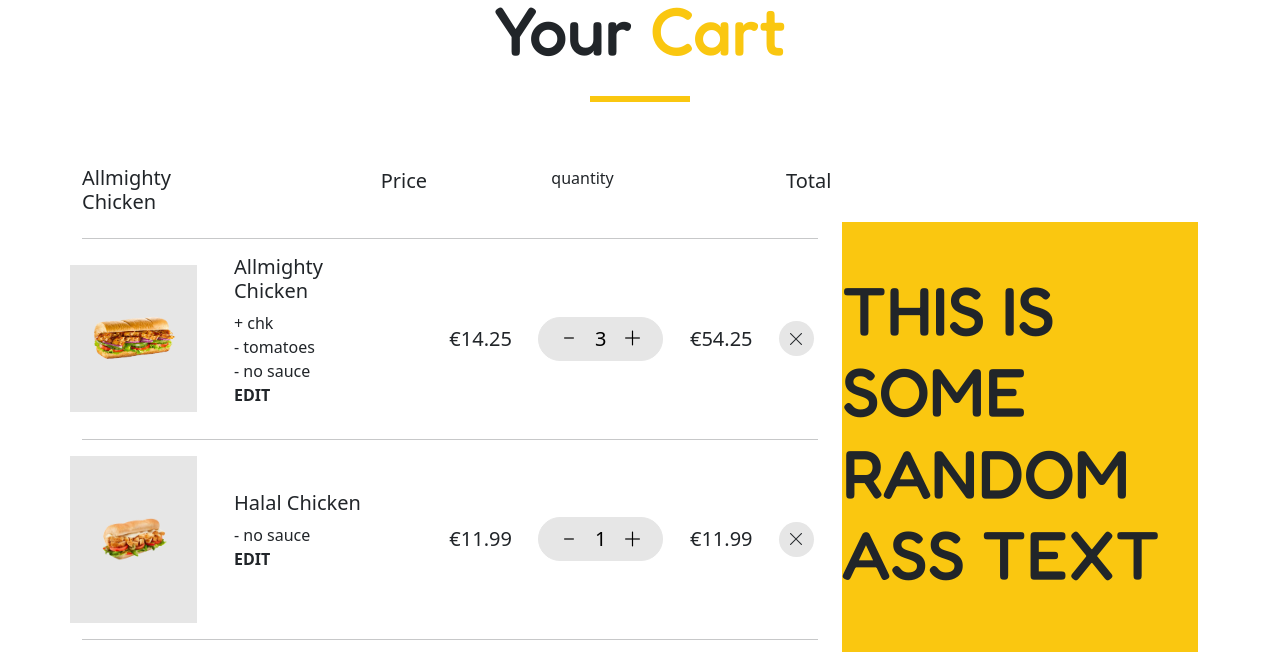
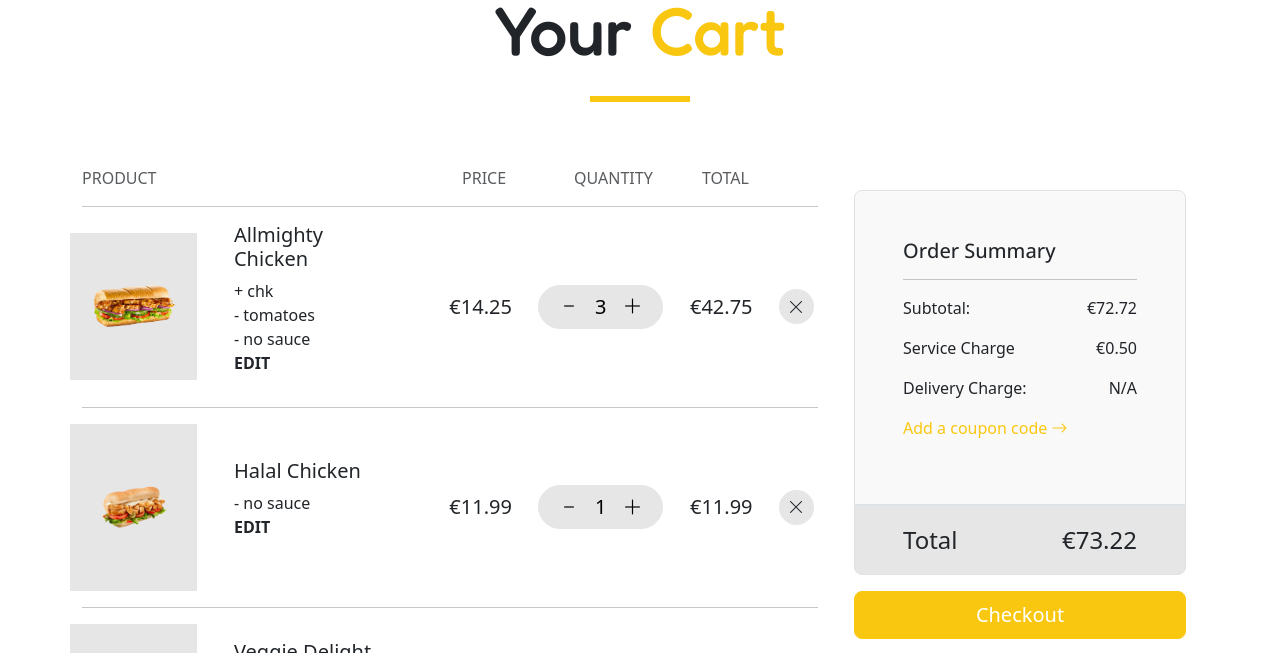
Before and after one commit to lchka/CAGreenville, a website: page cart.html in a window 1280 px wide. Shown: the part 74-727 px from the top of the page. Drawn offline with nearby package versions, Linux system fonts and the light colour scheme.

Commit message:
cart page done need to add responsiveness

```diff
--- a/cart.html
+++ b/cart.html
@@ -96,26 +96,26 @@
 				</div>
 			</div>
 			<!-- top side  -->
-			<div class="col-md-8">
-				<div class="row d-felx justify-content-between">
-					<div class="subName col-md-3">
-						<h4 class="fs-5">Allmighty Chicken</h4>
+			<div class="col-md-8 topSide  ">
+				<div class="row d-none d-md-flex text-muted text-uppercase fw-medium fs-6">
+					<div class="subName col-md-5">
+						Product
 
 					</div>
-					<div class="price col-md-1 ">
-						<div class="fs-5">
+					<div class="price col-md-1 mx-5 px-4">
+						<div class="">
 							Price
 						</div>
 					</div>
-					<div class="counter col-md-2">
+					<div class="counter col-md-2 px-4">
 						<div class=" ">
 
 							quantity
 
 						</div>
 					</div>
-					<div class="Total col-md-1 ">
-						<div class="fs-5">
+					<div class="Total col-md-1 px-4">
+						<div class="">
 							Total
 						</div>
 					</div>
@@ -157,7 +157,7 @@
 						</div>
 						<div class="Total col-md-1 fw-medium">
 							<div class="fs-5">
-								€54.25
+								€42.75
 							</div>
 						</div>
 						<div class="exit col-md-1">
@@ -260,13 +260,37 @@
 				</div>
 				<!-- Right Side Content -->
 				<div class="col-md-4">
-					<div class="bigBoc2 bg-item1 py-5">
-						<h1>THIS IS SOME RANDOM ASS TEXT</h1>
+					<div class="container-lg">
+						<div class="bigBoc2 rounded-top-3 bg-prod-bg border border-1 border-muted py-5 px-5">
+							<h5>Order Summary</h5>
+							<hr>
+							<div class="d-flex justify-content-between">
+								<p>Subtotal:</p>
+								<p>€72.72</p>
+							</div>
+							<div class="d-flex justify-content-between">
+								<p>Service Charge</p>
+								<p>€0.50</p>
+							</div>
+							<div class="d-flex justify-content-between">
+								<p>Delivery Charge:</p>
+								<p>N/A</p>
+							</div>
+							<a class="text-decoration-none text-item1" href="">
+								<p>Add a coupon code <i class="bi bi-arrow-right"></i></p>
+							</a>
+
+						</div>
+						<div
+							class=" py-3 px-5 mb-3 rounded-bottom-3 d-flex justify-content-between align-items-center bg-light-footer border border-1 ">
+							<p class="fs-4 m-0">Total</p>
+							<p class="fs-4 m-0 fw-medium ">€73.22</p>
+						</div>
+						<button type="button" class=" py-2 text-item8 rounded-3 col-md-12 fs-5 fw-medium btn btn-primary btn-item1 px-5">Checkout</button>
 					</div>
 				</div>
 			</div>
 		</div>
-
 
 		<!-- footer -->
 		<footer class="container-fluid mt-5 bg-light-footer">
```
Also changed, not shown: scss/main.scss (line endings or trailing spaces).
